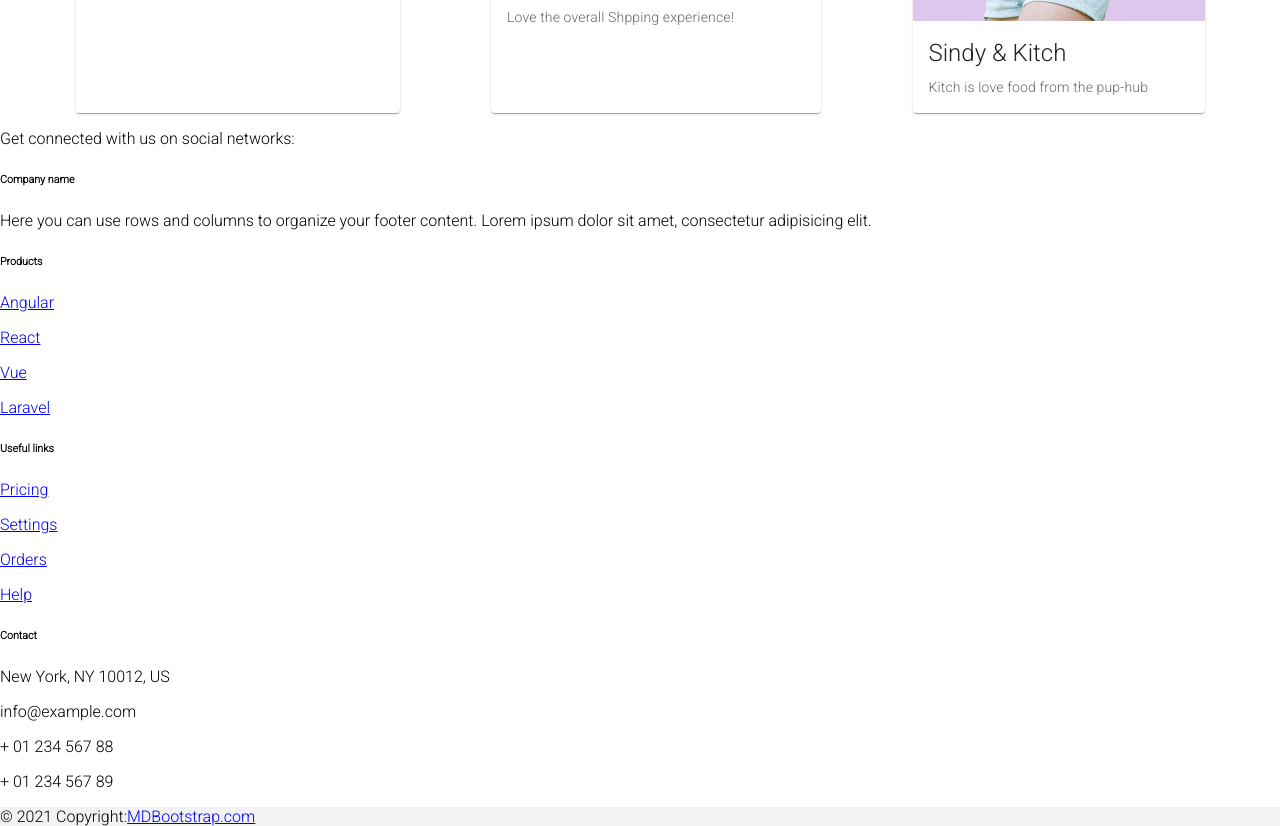
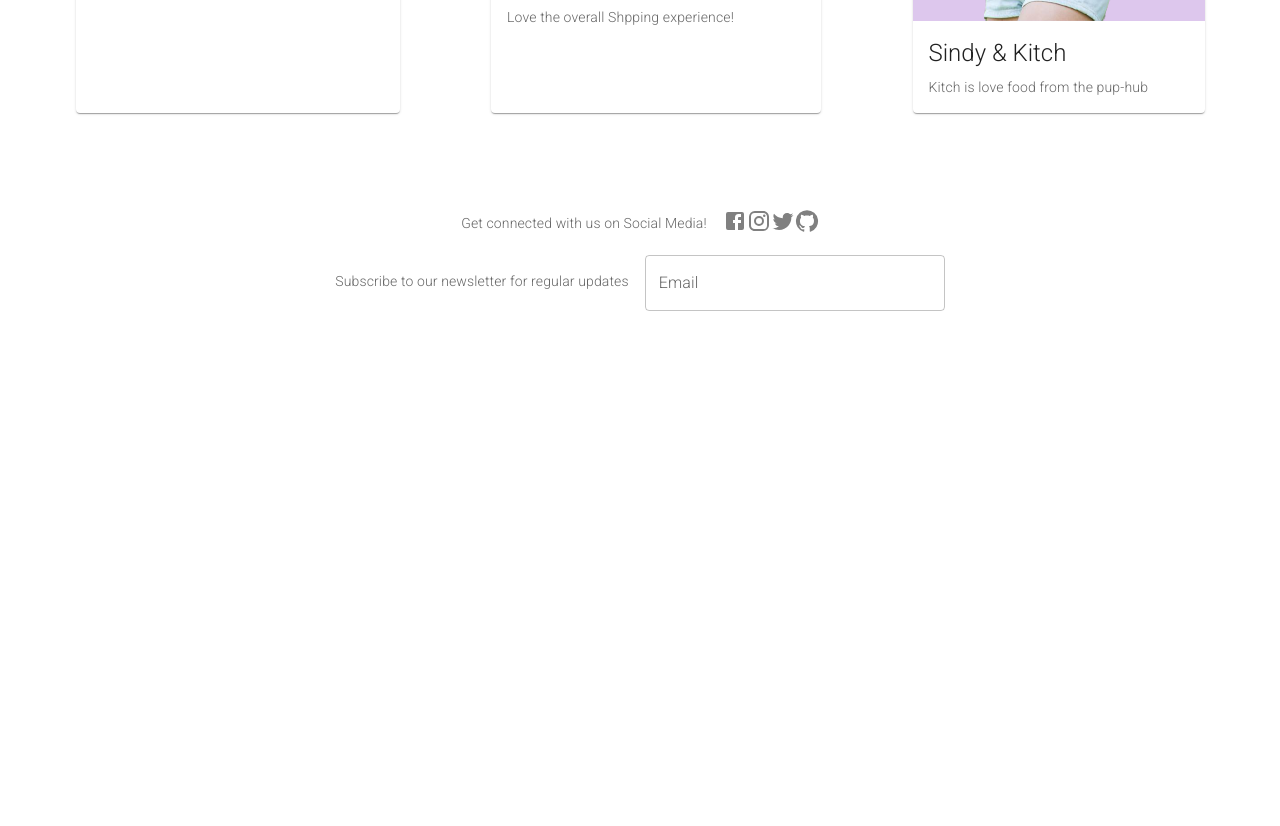
Before and after one commit to hargunkaur286/find_my_friend, a React (Create React App) app: page / in a window 1280 px wide. Shown: the part 2380-3206 px from the top of the page. After the commit the page ends 2731 px from the top, so only its background shows below. Built offline with nearby package versions, Linux system fonts and the light colour scheme.

Commit message:
added footer

```diff
--- a/src/components/Footer.jsx
+++ b/src/components/Footer.jsx
@@ -1,125 +1,166 @@
-import React from 'react';
-import { MDBFooter, MDBContainer, MDBRow, MDBCol, MDBIcon } from 'mdb-react-ui-kit';
+import React from 'react'
+import Box from '@mui/material/Box';
+import Typography from '@mui/material/Typography';
+import FacebookIcon from '@mui/icons-material/Facebook';
+import InstagramIcon from '@mui/icons-material/Instagram';
+import TwitterIcon from '@mui/icons-material/Twitter';
+import GitHubIcon from '@mui/icons-material/GitHub';
+import TextField from '@mui/material/TextField';
 
-export default function Footer() {
+function Footer() {
   return (
-    <MDBFooter bgColor='light' className='text-center text-lg-start text-muted'>
-      <section className='d-flex justify-content-center justify-content-lg-between p-4 border-bottom'>
-        <div className='me-5 d-none d-lg-block'>
-          <span>Get connected with us on social networks:</span>
-        </div>
+    <>
+    <Box sx={{marginTop: 10, marginBottom: 5}}>
+      <Box sx={{display: 'flex', justifyContent: 'center'}}>
+      <Typography sx={{ fontSize: 14, paddingTop: 0.5, marginRight: 2}} color="text.secondary" gutterBottom>
+          Get connected with us on Social Media!
+      </Typography>
+      <FacebookIcon sx={{color: 'gray'}} />
+      <InstagramIcon sx={{color: 'gray'}} />
+      <TwitterIcon sx={{color: 'gray'}} />
+      <GitHubIcon sx={{color: 'gray'}} />
+      </Box>
 
-        <div>
-          <a href='' className='me-4 text-reset'>
-            <MDBIcon fab icon="facebook-f" />
-          </a>
-          <a href='' className='me-4 text-reset'>
-            <MDBIcon fab icon="twitter" />
-          </a>
-          <a href='' className='me-4 text-reset'>
-            <MDBIcon fab icon="google" />
-          </a>
-          <a href='' className='me-4 text-reset'>
-            <MDBIcon fab icon="instagram" />
-          </a>
-          <a href='' className='me-4 text-reset'>
-            <MDBIcon fab icon="linkedin" />
-          </a>
-          <a href='' className='me-4 text-reset'>
-            <MDBIcon fab icon="github" />
-          </a>
-        </div>
-      </section>
+      <Box sx={{display: 'flex' ,justifyContent: 'center', marginTop: 2}}>
+      <Typography sx={{ fontSize: 14, paddingTop: 2, marginRight: 2}} color="text.secondary" gutterBottom>
+          Subscribe to our newsletter for regular updates
+      </Typography>
+      <TextField sx={{width: 300}} id="outlined-basic" label="Email" variant="outlined" />
+      </Box>
 
-      <section className=''>
-        <MDBContainer className='text-center text-md-start mt-5'>
-          <MDBRow className='mt-3'>
-            <MDBCol md="3" lg="4" xl="3" className='mx-auto mb-4'>
-              <h6 className='text-uppercase fw-bold mb-4'>
-                <MDBIcon icon="gem" className="me-3" />
-                Company name
-              </h6>
-              <p>
-                Here you can use rows and columns to organize your footer content. Lorem ipsum dolor sit amet,
-                consectetur adipisicing elit.
-              </p>
-            </MDBCol>
 
-            <MDBCol md="2" lg="2" xl="2" className='mx-auto mb-4'>
-              <h6 className='text-uppercase fw-bold mb-4'>Products</h6>
-              <p>
-                <a href='#!' className='text-reset'>
-                  Angular
-                </a>
-              </p>
-              <p>
-                <a href='#!' className='text-reset'>
-                  React
-                </a>
-              </p>
-              <p>
-                <a href='#!' className='text-reset'>
-                  Vue
-                </a>
-              </p>
-              <p>
-                <a href='#!' className='text-reset'>
-                  Laravel
-                </a>
-              </p>
-            </MDBCol>
+    </Box>
+    </>
+  )
+}
 
-            <MDBCol md="3" lg="2" xl="2" className='mx-auto mb-4'>
-              <h6 className='text-uppercase fw-bold mb-4'>Useful links</h6>
-              <p>
-                <a href='#!' className='text-reset'>
-                  Pricing
-                </a>
-              </p>
-              <p>
-                <a href='#!' className='text-reset'>
-                  Settings
-                </a>
-              </p>
-              <p>
-                <a href='#!' className='text-reset'>
-                  Orders
-                </a>
-              </p>
-              <p>
-                <a href='#!' className='text-reset'>
-                  Help
-                </a>
-              </p>
-            </MDBCol>
+export default Footer
 
-            <MDBCol md="4" lg="3" xl="3" className='mx-auto mb-md-0 mb-4'>
-              <h6 className='text-uppercase fw-bold mb-4'>Contact</h6>
-              <p>
-                <MDBIcon icon="home" className="me-2" />
-                New York, NY 10012, US
-              </p>
-              <p>
-                <MDBIcon icon="envelope" className="me-3" />
-                info@example.com
-              </p>
-              <p>
-                <MDBIcon icon="phone" className="me-3" /> + 01 234 567 88
-              </p>
-              <p>
-                <MDBIcon icon="print" className="me-3" /> + 01 234 567 89
-              </p>
-            </MDBCol>
-          </MDBRow>
-        </MDBContainer>
-      </section>
 
-      <div className='text-center p-4' style={{ backgroundColor: 'rgba(0, 0, 0, 0.05)' }}>
-        © 2021 Copyright:
-        <a className='text-reset fw-bold' href='https://mdbootstrap.com/'>
-          MDBootstrap.com
-        </a>
-      </div>
-    </MDBFooter>
-  );
-}
+
+
+// import React from 'react';
+// import { MDBFooter, MDBContainer, MDBRow, MDBCol, MDBIcon } from 'mdb-react-ui-kit';
+
+// export default function Footer() {
+//   return (
+//     <MDBFooter bgColor='light' className='text-center text-lg-start text-muted'>
+//       <section className='d-flex justify-content-center justify-content-lg-between p-4 border-bottom'>
+//         <div className='me-5 d-none d-lg-block'>
+//           <span>Get connected with us on social networks:</span>
+//         </div>
+
+//         <div>
+//           <a href='' className='me-4 text-reset'>
+//             <MDBIcon fab icon="facebook-f" />
+//           </a>
+//           <a href='' className='me-4 text-reset'>
+//             <MDBIcon fab icon="twitter" />
+//           </a>
+//           <a href='' className='me-4 text-reset'>
+//             <MDBIcon fab icon="google" />
+//           </a>
+//           <a href='' className='me-4 text-reset'>
+//             <MDBIcon fab icon="instagram" />
+//           </a>
+//           <a href='' className='me-4 text-reset'>
+//             <MDBIcon fab icon="linkedin" />
+//           </a>
+//           <a href='' className='me-4 text-reset'>
+//             <MDBIcon fab icon="github" />
+//           </a>
+//         </div>
+//       </section>
+
+//       <section className=''>
+//         <MDBContainer className='text-center text-md-start mt-5'>
+//           <MDBRow className='mt-3'>
+//             <MDBCol md="3" lg="4" xl="3" className='mx-auto mb-4'>
+//               <h6 className='text-uppercase fw-bold mb-4'>
+//                 <MDBIcon icon="gem" className="me-3" />
+//                 Company name
+//               </h6>
+//               <p>
+//                 Here you can use rows and columns to organize your footer content. Lorem ipsum dolor sit amet,
+//                 consectetur adipisicing elit.
+//               </p>
+//             </MDBCol>
+
+//             <MDBCol md="2" lg="2" xl="2" className='mx-auto mb-4'>
+//               <h6 className='text-uppercase fw-bold mb-4'>Products</h6>
+//               <p>
+//                 <a href='#!' className='text-reset'>
+//                   Angular
+//                 </a>
+//               </p>
+//               <p>
+//                 <a href='#!' className='text-reset'>
+//                   React
+//                 </a>
+//               </p>
+//               <p>
+//                 <a href='#!' className='text-reset'>
+//                   Vue
+//                 </a>
+//               </p>
+//               <p>
+//                 <a href='#!' className='text-reset'>
+//                   Laravel
+//                 </a>
+//               </p>
+//             </MDBCol>
+
+//             <MDBCol md="3" lg="2" xl="2" className='mx-auto mb-4'>
+//               <h6 className='text-uppercase fw-bold mb-4'>Useful links</h6>
+//               <p>
+//                 <a href='#!' className='text-reset'>
+//                   Pricing
+//                 </a>
+//               </p>
+//               <p>
+//                 <a href='#!' className='text-reset'>
+//                   Settings
+//                 </a>
+//               </p>
+//               <p>
+//                 <a href='#!' className='text-reset'>
+//                   Orders
+//                 </a>
+//               </p>
+//               <p>
+//                 <a href='#!' className='text-reset'>
+//                   Help
+//                 </a>
+//               </p>
+//             </MDBCol>
+
+//             <MDBCol md="4" lg="3" xl="3" className='mx-auto mb-md-0 mb-4'>
+//               <h6 className='text-uppercase fw-bold mb-4'>Contact</h6>
+//               <p>
+//                 <MDBIcon icon="home" className="me-2" />
+//                 New York, NY 10012, US
+//               </p>
+//               <p>
+//                 <MDBIcon icon="envelope" className="me-3" />
+//                 info@example.com
+//               </p>
+//               <p>
+//                 <MDBIcon icon="phone" className="me-3" /> + 01 234 567 88
+//               </p>
+//               <p>
+//                 <MDBIcon icon="print" className="me-3" /> + 01 234 567 89
+//               </p>
+//             </MDBCol>
+//           </MDBRow>
+//         </MDBContainer>
+//       </section>
+
+//       <div className='text-center p-4' style={{ backgroundColor: 'rgba(0, 0, 0, 0.05)' }}>
+//         © 2021 Copyright:
+//         <a className='text-reset fw-bold' href='https://mdbootstrap.com/'>
+//           MDBootstrap.com
+//         </a>
+//       </div>
+//     </MDBFooter>
+//   );
+// }
```
